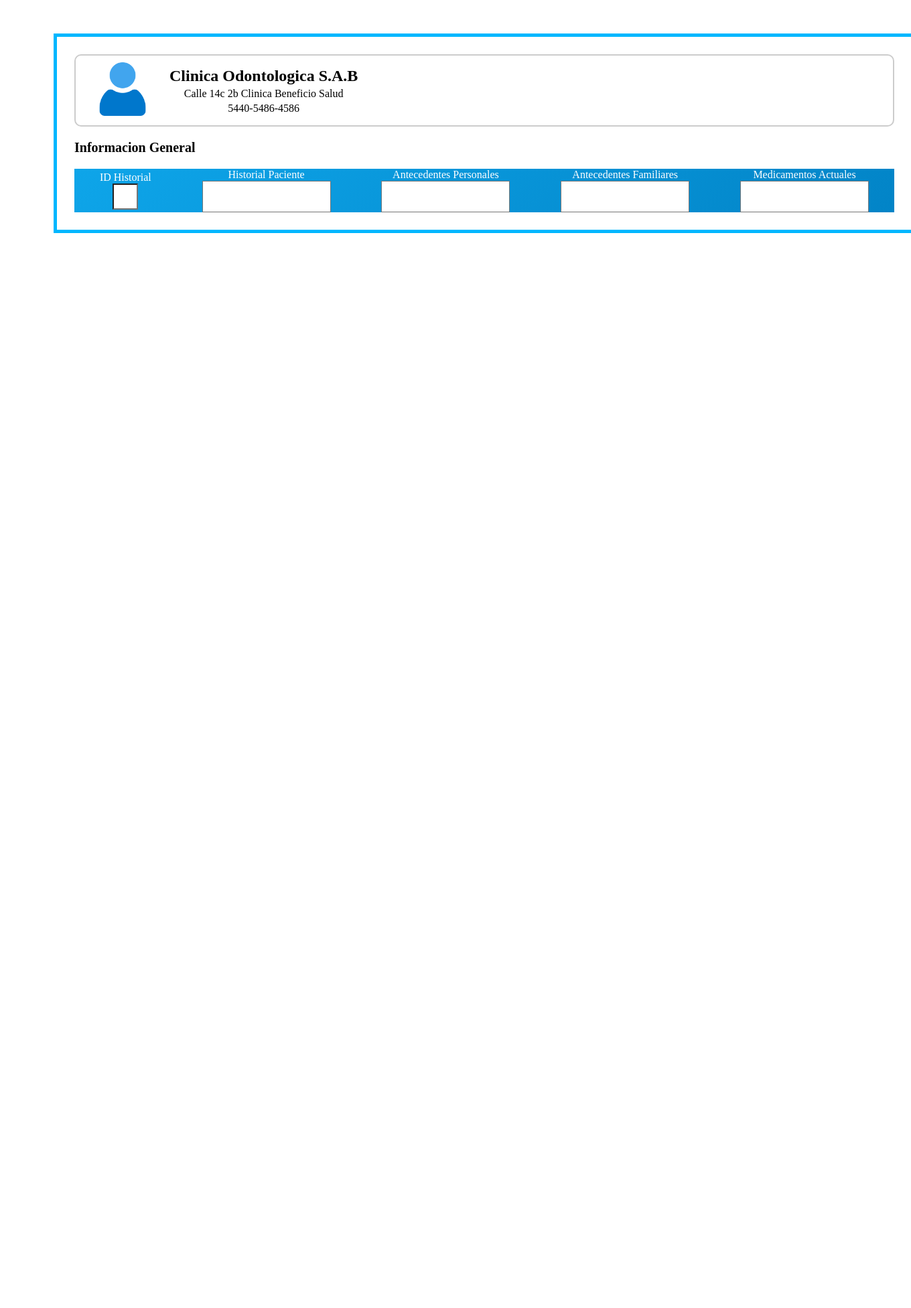
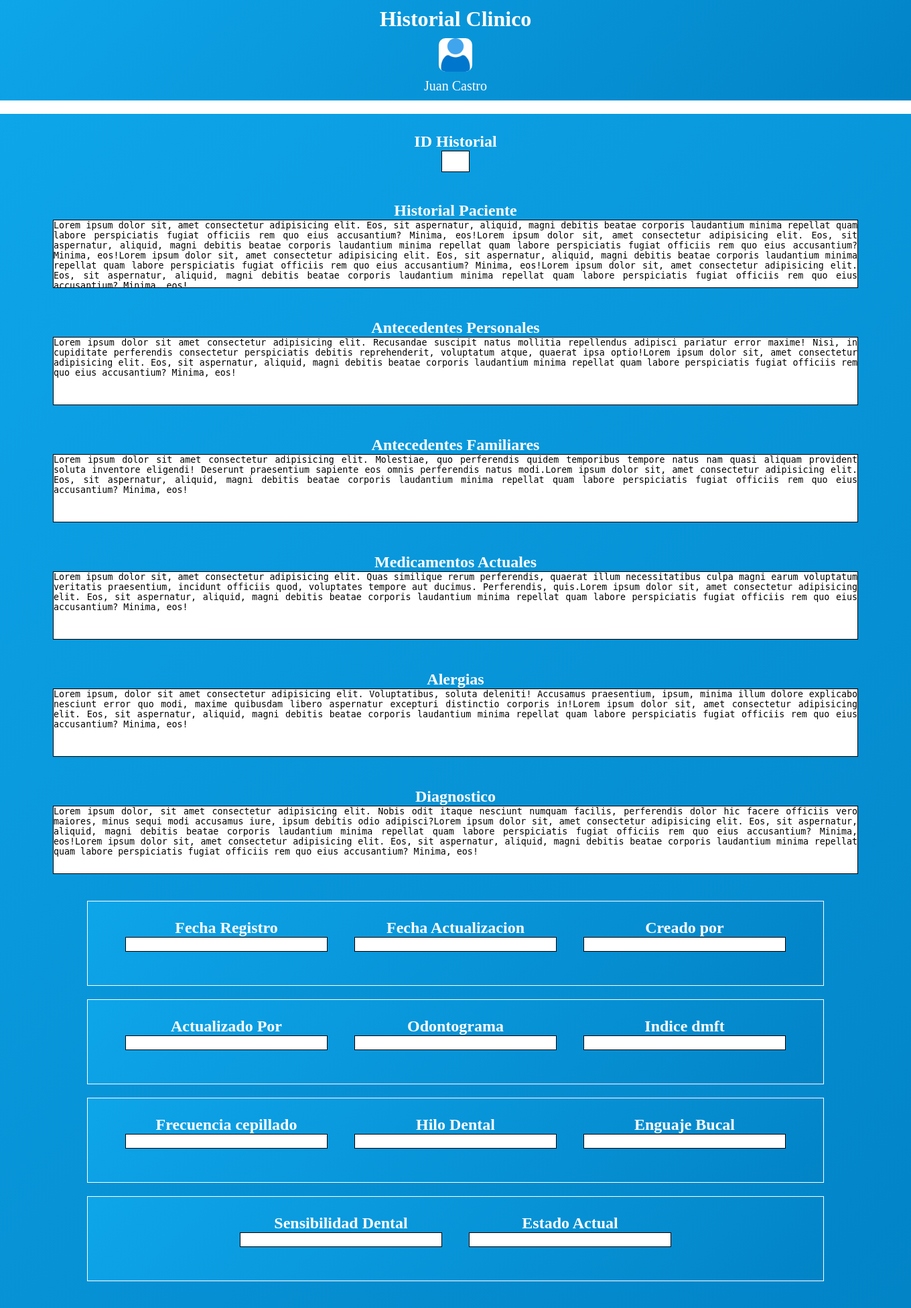
Before and after one commit to Allen01x/proyectoMVC, a PHP site: page / in a window 1360 px wide. Shown: the whole page at 67% size. Before the commit the page ends 348 px from the top, so only its background shows below. Run offline with PHP 8.4, Linux system fonts and the light colour scheme.

Commit message:
Creacion nueva de historial, new

```diff
--- a/Sab Trabajo/Historial-Clinica-Paciente/index.html
+++ b/Sab Trabajo/Historial-Clinica-Paciente/index.html
@@ -11,52 +11,147 @@
 <body>
 
     <form action="">
-        <Fieldset>
+
 
         <div class="container-formulario">
 
 
             <div class="title-historial-clinico">
-
-                    <div class="img-historial-clinico">
+                <h1>Historial Clinico</h1>
                 <img src="image.png" alt="">
+                <span>Juan Castro</span>
             </div>
 
-                    <div class="about-historial-clinico">
-                        <h2>Clinica Odontologica S.A.B</h2>
-                        <p>Calle 14c 2b Clinica Beneficio Salud</p>
-                        <p>5440-5486-4586</p>
+
+
+            <div class="form_input">
+
+                <div class="card-historial-id">
+                    <label for="hist_id">
+                        <h2>ID Historial</h2>
+                        <input type="text" id="id_historial" readonly>
+                    </label>
                 </div>
+
+                <label for="hist_paciente">
+                    <h2>Historial Paciente</h2>
+                    <textarea name="hist_paciente" id="hist_paciente"
+                        readonly>Lorem ipsum dolor sit, amet consectetur adipisicing elit. Eos, sit aspernatur, aliquid, magni debitis beatae corporis laudantium minima repellat quam labore perspiciatis fugiat officiis rem quo eius accusantium? Minima, eos!Lorem ipsum dolor sit, amet consectetur adipisicing elit. Eos, sit aspernatur, aliquid, magni debitis beatae corporis laudantium minima repellat quam labore perspiciatis fugiat officiis rem quo eius accusantium? Minima, eos!Lorem ipsum dolor sit, amet consectetur adipisicing elit. Eos, sit aspernatur, aliquid, magni debitis beatae corporis laudantium minima repellat quam labore perspiciatis fugiat officiis rem quo eius accusantium? Minima, eos!Lorem ipsum dolor sit, amet consectetur adipisicing elit. Eos, sit aspernatur, aliquid, magni debitis beatae corporis laudantium minima repellat quam labore perspiciatis fugiat officiis rem quo eius accusantium? Minima, eos!</textarea>
+                </label>
+
+                <label for="hist_antecedentes_personales">
+                    <h2>Antecedentes Personales</h2>
+                    <textarea name="hist_paciente" id="hist_paciente"
+                        readonly>Lorem ipsum dolor sit amet consectetur adipisicing elit. Recusandae suscipit natus mollitia repellendus adipisci pariatur error maxime! Nisi, in cupiditate perferendis consectetur perspiciatis debitis reprehenderit, voluptatum atque, quaerat ipsa optio!Lorem ipsum dolor sit, amet consectetur adipisicing elit. Eos, sit aspernatur, aliquid, magni debitis beatae corporis laudantium minima repellat quam labore perspiciatis fugiat officiis rem quo eius accusantium? Minima, eos!</textarea>
+                </label>
+
+                <label for="hist_antecedentes_familiares">
+                    <h2>Antecedentes Familiares</h2>
+                    <textarea name="hist_paciente" id="hist_paciente"
+                        readonly>Lorem ipsum dolor sit amet consectetur adipisicing elit. Molestiae, quo perferendis quidem temporibus tempore natus nam quasi aliquam provident soluta inventore eligendi! Deserunt praesentium sapiente eos omnis perferendis natus modi.Lorem ipsum dolor sit, amet consectetur adipisicing elit. Eos, sit aspernatur, aliquid, magni debitis beatae corporis laudantium minima repellat quam labore perspiciatis fugiat officiis rem quo eius accusantium? Minima, eos!</textarea>
+                </label>
+
+                <label for="hist_medicamentos_actuales">
+                    <h2>Medicamentos Actuales</h2>
+                    <textarea name="hist_paciente" id="hist_paciente"
+                        readonly>Lorem ipsum dolor sit, amet consectetur adipisicing elit. Quas similique rerum perferendis, quaerat illum necessitatibus culpa magni earum voluptatum veritatis praesentium, incidunt officiis quod, voluptates tempore aut ducimus. Perferendis, quis.Lorem ipsum dolor sit, amet consectetur adipisicing elit. Eos, sit aspernatur, aliquid, magni debitis beatae corporis laudantium minima repellat quam labore perspiciatis fugiat officiis rem quo eius accusantium? Minima, eos!</textarea>
+                </label>
+
+                <label for="hist_alergias">
+                    <h2>Alergias</h2>
+                    <textarea name="hist_paciente" id="hist_paciente"
+                        readonly>Lorem ipsum, dolor sit amet consectetur adipisicing elit. Voluptatibus, soluta deleniti! Accusamus praesentium, ipsum, minima illum dolore explicabo nesciunt error quo modi, maxime quibusdam libero aspernatur excepturi distinctio corporis in!Lorem ipsum dolor sit, amet consectetur adipisicing elit. Eos, sit aspernatur, aliquid, magni debitis beatae corporis laudantium minima repellat quam labore perspiciatis fugiat officiis rem quo eius accusantium? Minima, eos!</textarea>
+                </label>
+
+                <label for="hist_diagnostico">
+                    <h2>Diagnostico</h2>
+                    <textarea name="hist_paciente" id="hist_paciente"
+                        readonly>Lorem ipsum dolor, sit amet consectetur adipisicing elit. Nobis odit itaque nesciunt numquam facilis, perferendis dolor hic facere officiis vero maiores, minus sequi modi accusamus iure, ipsum debitis odio adipisci?Lorem ipsum dolor sit, amet consectetur adipisicing elit. Eos, sit aspernatur, aliquid, magni debitis beatae corporis laudantium minima repellat quam labore perspiciatis fugiat officiis rem quo eius accusantium? Minima, eos!Lorem ipsum dolor sit, amet consectetur adipisicing elit. Eos, sit aspernatur, aliquid, magni debitis beatae corporis laudantium minima repellat quam labore perspiciatis fugiat officiis rem quo eius accusantium? Minima, eos!</textarea>
+                </label>
+
+                <div class="card-little-info">
+                    <div class="column first-column">
+                        <label for="hist_fecha_registro">
+                            <h2>Fecha Registro</h2>
+                            <textarea name="hist_paciente" id="hist_fecha_registro" class="little-info"
+                                readonly></textarea>
+                        </label>
+
+                        <label for="hist_fecha_actualizacion">
+                            <h2>Fecha Actualizacion</h2>
+                            <textarea name="hist_paciente" id="hist_fecha_actualizacion" class="little-info"
+                                readonly></textarea>
+                        </label>
+
+                        <label for="hist_creado_por">
+                            <h2>Creado por</h2>
+                            <textarea name="hist_paciente" id="hist_creado_por" class="little-info" readonly></textarea>
+                        </label>
 
                     </div>
 
-                   <div class="informacion-general">
-                        <h1>Informacion General</h1>
+                    <div class="column second-column">
+
+                        <label for="hist_fecha_registro">
+                            <h2>Actualizado Por </h2>
+                            <textarea name="hist_paciente" id="hist_fecha_registro" class="little-info"
+                                readonly></textarea>
+                        </label>
+
+                        <label for="hist_odontograma">
+                            <h2>Odontograma</h2>
+                            <textarea name="hist_paciente" id="hist_odontograma" class="little-info"
+                                readonly></textarea>
+                        </label>
+
+                        <label for="hist_indice_dmft">
+                            <h2>Indice dmft</h2>
+                            <textarea name="hist_paciente" id="hist_indice_dmft" class="little-info"
+                                readonly></textarea>
+                        </label>
+
                     </div>
 
-                <div class="form_input">
+                    <div class="column terciary-column">
 
-                    <label for="hist_id">ID Historial
-                        <input type="text" id="id_historial" readonly>
+
+
+                        <label for="hist_frecuencia_cepillado">
+                            <h2>Frecuencia cepillado</h2>
+                            <textarea name="hist_paciente" id="hist_frecuencia_cepillado" class="little-info"
+                                readonly></textarea>
                         </label>
 
-                    <label for="hist_paciente">Historial Paciente
-                        <textarea name="hist_paciente" id="hist_paciente" readonly></textarea>
+                        <label for="hist_hilo_dental">
+                            <h2>Hilo Dental</h2>
+                            <textarea name="hist_paciente" id="hist_hilo_dental" class="little-info"
+                                readonly></textarea>
                         </label>
 
-                    <label for="hist_antecedentes_personales">Antecedentes Personales
-                        <textarea name="hist_paciente" id="hist_paciente" readonly></textarea>
+                        <label for="hist_enguaje_bucal">
+                            <h2>Enguaje Bucal</h2>
+                            <textarea name="hist_paciente" id="hist_enguaje_bucal" class="little-info"
+                                readonly></textarea>
                         </label>
 
-                    <label for="hist_antecedentes_familiares">Antecedentes Familiares
-                        <textarea name="hist_paciente" id="hist_paciente" readonly></textarea>
+
+                    </div>
+
+                    <div class="column four-column">
+                          <label for="hist_sensibilidad_dental">
+                            <h2>Sensibilidad Dental</h2>
+                            <textarea name="hist_paciente" id="hist_sensibilidad_dental" class="little-info"
+                                readonly></textarea>
                         </label>
 
-                    <label for="hist_medicamentos_actuales">Medicamentos Actuales
-                        <textarea name="hist_paciente" id="hist_paciente" readonly></textarea>
+                        <label for="hist_estado">
+                            <h2>Estado Actual</h2>
+                            <textarea name="hist_paciente" id="hist_estado_actual" class="little-info"
+                                readonly></textarea>
                         </label>
+                    </div>
+                </div>
 
-        </Fieldset>
 
 
             </div>
--- a/Sab Trabajo/Historial-Clinica-Paciente/style.css
+++ b/Sab Trabajo/Historial-Clinica-Paciente/style.css
@@ -7,44 +7,29 @@
 
 .title-historial-clinico {
 
-    border-radius: 10px;
-    border: 2px solid #ccc;
-    background: #fff;
+    background: linear-gradient(135deg, #0ea5e9 0%, #0284c7 100%);
     padding: 10px;
-    width: 1200px;
+    margin-bottom: 20px;
+    color: #fff;
     display: flex;
+    flex-direction: column;
     align-items: center;
-    margin-bottom: 20px;
+    justify-content: center;
 
 
 }
 
 
-
-.img-historial-clinico img {
-    width: 80px;
-
-    margin-left: 20px;
-
+.title-historial-clinico img {
+    margin-top: 10px;
+    margin-bottom: 10px;
+    border-radius: 10px;
+    width: 50px;
+    background-color: rgb(255, 255, 255);
 }
 
-
-.about-historial-clinico {
-    margin-left: 30px;
-}
-
-.about-historial-clinico h2 {
-    border-radius: 10px;
-    color: #000000;
-    text-align: center;
-
-}
-
-.about-historial-clinico p {
-    color: #000000;
-    text-align: center;
-    margin-top: 4px;
-
+.title-historial-clinico span {
+    font-size: 20px;
 }
 
 
@@ -53,63 +38,109 @@
 
 form {
     background-color: rgb(255, 255, 255);
-    width: 1200px;
-    margin: auto;
-    margin-top: 50px;
+    width: 100%;
 
 }
 
-form fieldset {
-    border: 5px solid rgb(0, 183, 255);
-    padding: 26px;
-    background-color: #ffffff;
-}
 
-
-.informacion-general {
-    font-size: 10px;
-    text-align: start;
-    margin-bottom: 10px;
-}
 
 .form_input {
 
     background: linear-gradient(135deg, #0ea5e9 0%, #0284c7 100%);
     display: flex;
-    align-items: center;
-    justify-content: center;
-    margin-top: 20px;
+    flex-direction: column;
+}
+
+.form_input input,textarea {
+
+    display: block;
+    margin: auto;
+    background-color: #ffff;
+    resize: none;
+    overflow: scroll;
+    width: 1200px;
+    height: 100px;
+    text-align: justify;
+    border: 1px solid rgb(7, 0, 0);
+}
+
+
+
+#id_historial{
+
+   width: 40px;
+   height: 30px;
+}
+
+.card-historial-id  {
+
+    width: 500px;
+    margin: auto;
+    margin-top: 10px;
+
+}
+
+
+
+.card-historial-id label h2{
+    color: rgb(255, 255, 255);
+
+}
+
+
+
+.little-info {
+overflow: hidden;
+  width: 300px;
+  height: 20px;
+  margin-bottom: 30px;
 }
 
 .form_input label {
-    color: #fff;
     text-align: center;
+    padding: 10px;
+    margin-bottom: 16px;
+    margin-top: 16px;
+    margin-bottom: 10px;
+}
 
+.form_input h2 {
+    color: rgb(255, 255, 255);
 
 }
 
-.form_input label,
-textarea,
-input {
+
+
+.card-little-info {
     margin: auto;
-
+    padding: 20px;
+    width: 1100px;
 
 }
 
-.form_input textarea,
-input {
-    background-color: #ffff;
-    display: block;
+.card-little-info h2 {
+
+    color: rgb(255, 255, 255);
+
 }
 
-.form_input textarea {
-    background-color: #fff;
-    overflow: scroll;
-    resize: none;
-    width: 190px;
+
+
+/* Columnas informacion pequeña */
+
+
+.column {
+    border: 1px solid white;
+    background: linear-gradient(135deg, #0ea5e9 0%, #0284c7 100%);
+    display: flex;
+    justify-content: center;
+    align-items: center;
+    align-self: center;
+    gap: 20px;
+    margin-bottom: 20px;
+
 }
 
-.form_input input {
-    padding: 10px;
-    width: 14px;
+.column label {
+    border: none;
 }
```
Lines whose indentation alone changed are shown as unchanged.
